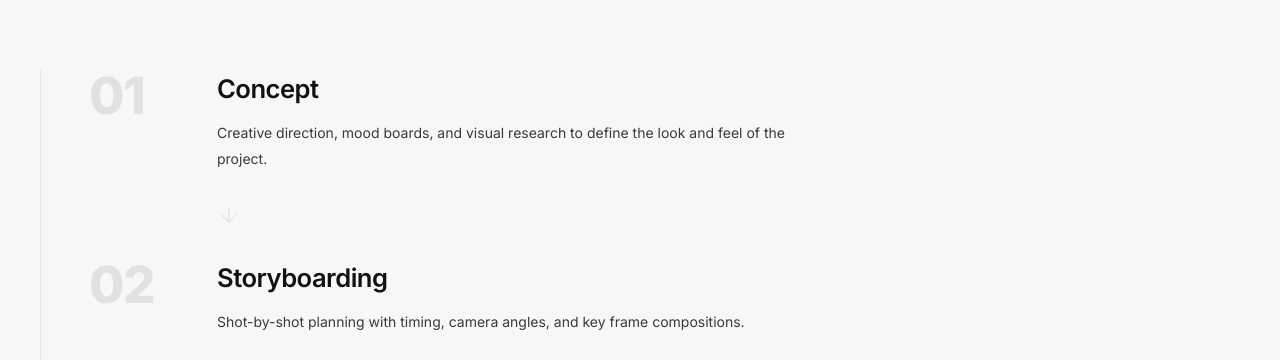
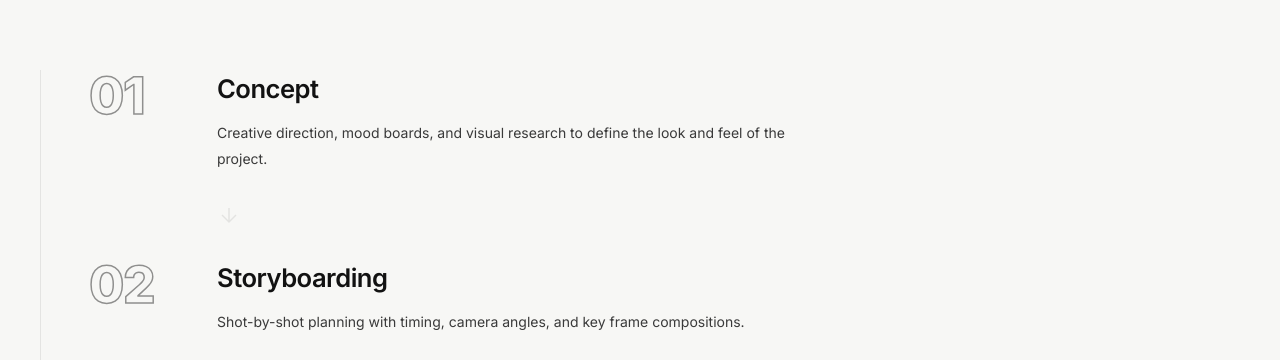
Before and after one commit to nikitakasp-ship-it/portfolio, a Next.js app: page /workflow in a window 1280 px wide. Shown: the part 401-761 px from the top of the page. Built offline with nearby package versions, Linux system fonts and the light colour scheme.

Commit message:
Fix: workflow step number contrast — outline text + opacity 0.5/0.45

```diff
--- a/src/app/globals.css
+++ b/src/app/globals.css
@@ -253,16 +253,17 @@ html {
 
 /* Workflow step numbers */
 .workflow-step-number {
-  color: var(--text-primary);
+  color: transparent;
+  -webkit-text-stroke: 1.5px var(--text-primary);
   font-weight: 800;
 }
 
 [data-theme="dark"] .workflow-step-number {
-  opacity: 0.14;
+  opacity: 0.5;
 }
 
 [data-theme="light"] .workflow-step-number {
-  opacity: 0.09;
+  opacity: 0.45;
 }
 
 /* Project Card */
```
